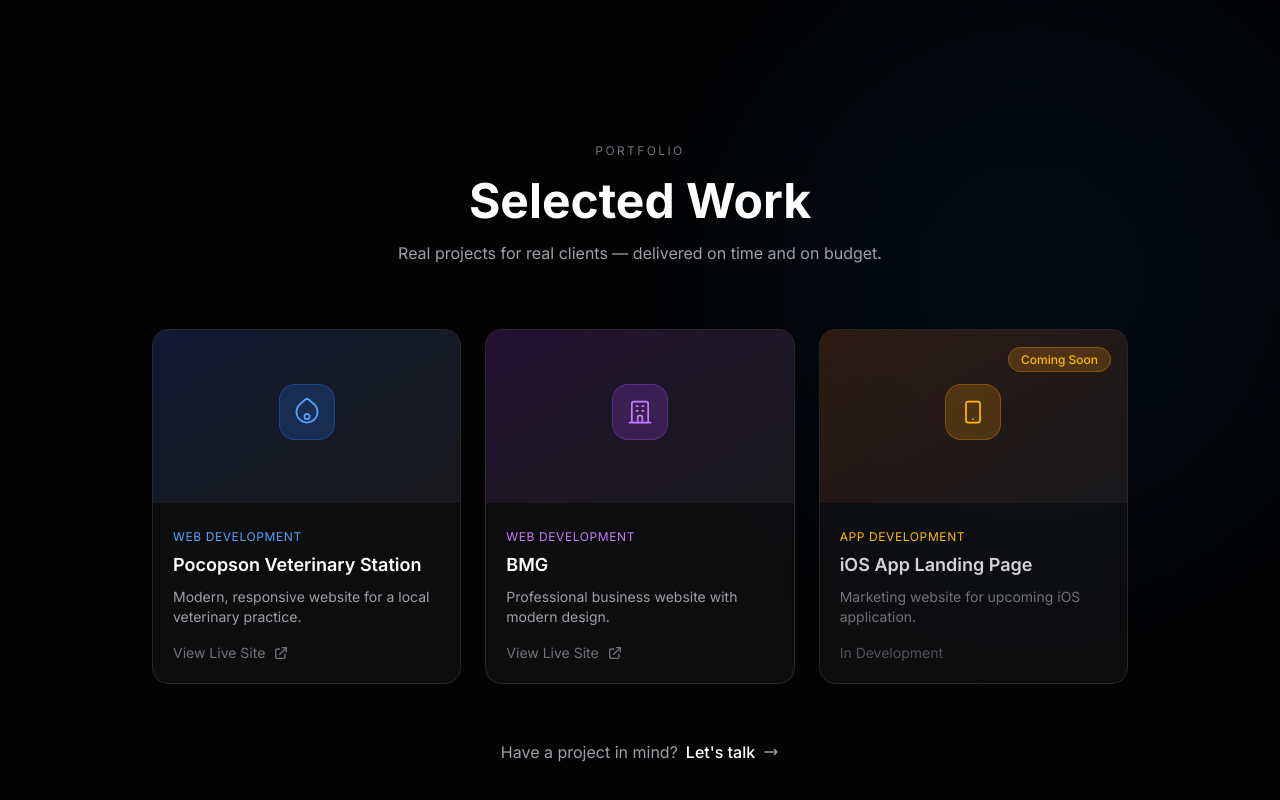
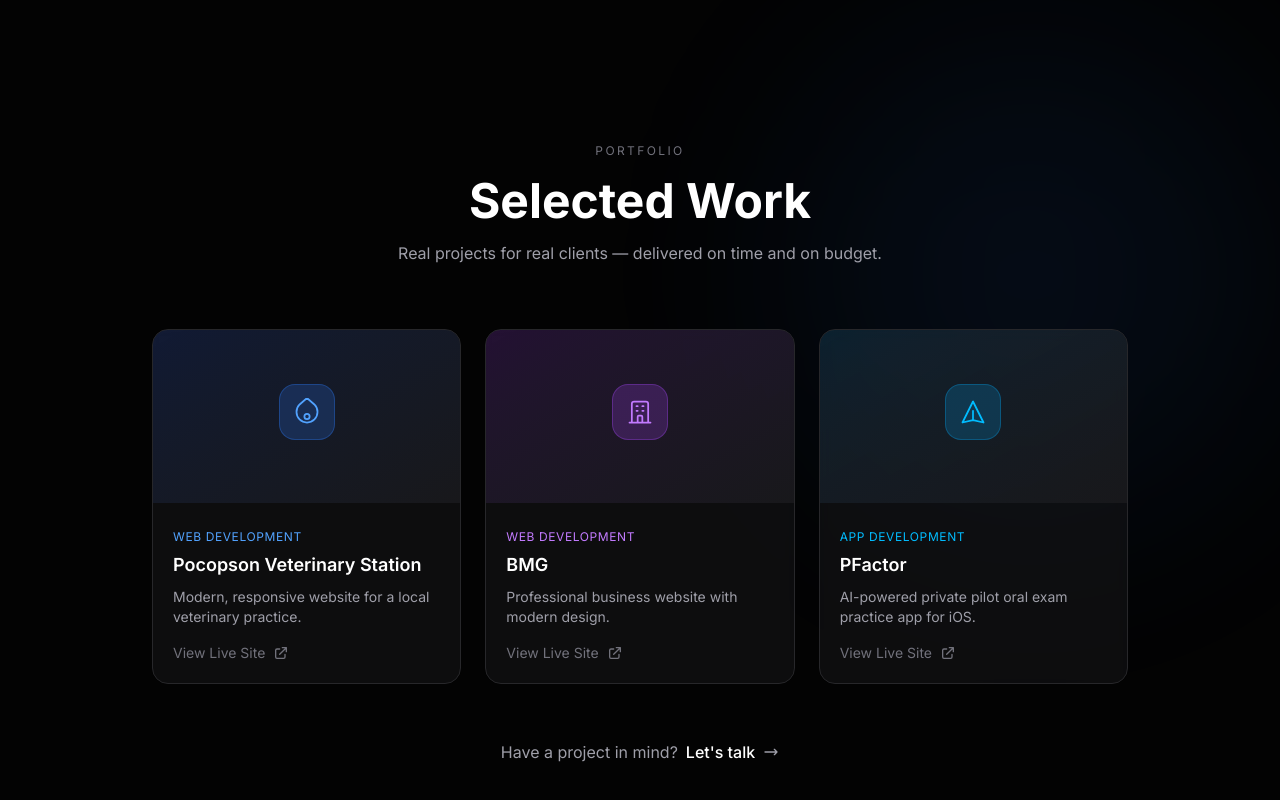
Before and after one commit to luccadimario/dimariodev, a Next.js app: page / in a window 1280 px wide. Shown: the part 1528-2328 px from the top of the page. Built offline with nearby package versions, Linux system fonts and the light colour scheme.

Commit message:
updated for pfactor

```diff
--- a/app/page.tsx
+++ b/app/page.tsx
@@ -193,10 +193,7 @@ export default function Home() {
                     style={{ animationDelay: "1s" }}
                 />
                 <div className="absolute top-[60%] right-[10%] w-3 h-3 bg-amber-500 rounded-full animate-pulse-glow" />
-                <div
-                    className="absolute top-[40%] left-[25%] w-2 h-2 bg-blue-400 rounded-full animate-pulse-glow"
-                    style={{ animationDelay: "1.5s" }}
-                />
+
                 <div
                     className="absolute bottom-[35%] left-[10%] w-2 h-2 bg-purple-400 rounded-full animate-pulse-glow"
                     style={{ animationDelay: "3s" }}
@@ -590,18 +587,19 @@ export default function Home() {
                             </div>
                         </a>
 
-                        {/* Project 3 - iOS App Website (Coming Soon) */}
-                        <div className="group bg-zinc-900/50 backdrop-blur-sm border border-zinc-800 rounded-2xl overflow-hidden relative">
-                            <div className="absolute top-4 right-4 z-10">
-                                <span className="text-xs font-medium bg-amber-500/20 text-amber-400 px-3 py-1 rounded-full border border-amber-500/30">
-                                    Coming Soon
-                                </span>
-                            </div>
-                            <div className="aspect-video bg-gradient-to-br from-amber-900/30 to-zinc-900 flex items-center justify-center relative overflow-hidden">
+                        {/* Project 3 - PFactor */}
+                        <a
+                            href="https://pfactor.app"
+                            target="_blank"
+                            rel="noopener noreferrer"
+                            className="group bg-zinc-900/50 backdrop-blur-sm border border-zinc-800 rounded-2xl overflow-hidden hover:border-sky-500/40 transition-all duration-500 hover:-translate-y-2 hover:shadow-xl hover:shadow-sky-500/10"
+                        >
+                            <div className="aspect-video bg-gradient-to-br from-sky-900/30 to-zinc-900 flex items-center justify-center relative overflow-hidden">
+                                <div className="absolute inset-0 bg-gradient-to-br from-sky-500/0 to-blue-500/0 group-hover:from-sky-500/10 group-hover:to-blue-500/10 transition-all duration-500" />
                                 <div className="text-center relative z-10">
-                                    <div className="w-14 h-14 mx-auto bg-amber-500/20 border border-amber-500/30 rounded-2xl flex items-center justify-center mb-2">
+                                    <div className="w-14 h-14 mx-auto bg-sky-500/20 border border-sky-500/30 rounded-2xl flex items-center justify-center mb-2 group-hover:scale-110 transition-all duration-300">
                                         <svg
-                                            className="w-7 h-7 text-amber-400"
+                                            className="w-7 h-7 text-sky-400"
                                             fill="none"
                                             stroke="currentColor"
                                             viewBox="0 0 24 24"
@@ -610,28 +608,41 @@ export default function Home() {
                                                 strokeLinecap="round"
                                                 strokeLinejoin="round"
                                                 strokeWidth={1.5}
-                                                d="M12 18h.01M8 21h8a2 2 0 002-2V5a2 2 0 00-2-2H8a2 2 0 00-2 2v14a2 2 0 002 2z"
+                                                d="M12 19l9 2-9-18-9 18 9-2zm0 0v-8"
                                             />
                                         </svg>
                                     </div>
                                 </div>
                             </div>
                             <div className="p-5">
-                                <span className="text-xs text-amber-400 uppercase tracking-wider">
+                                <span className="text-xs text-sky-400 uppercase tracking-wider">
                                     App Development
                                 </span>
-                                <h3 className="text-lg font-semibold mt-1 text-zinc-300">
-                                    iOS App Landing Page
+                                <h3 className="text-lg font-semibold mt-1 group-hover:text-sky-400 transition-colors">
+                                    PFactor
                                 </h3>
-                                <p className="text-zinc-500 text-sm mt-2">
-                                    Marketing website for upcoming iOS
-                                    application.
+                                <p className="text-zinc-400 text-sm mt-2">
+                                    AI-powered private pilot oral exam practice
+                                    app for iOS.
                                 </p>
-                                <div className="flex items-center gap-2 mt-4 text-sm text-zinc-600">
-                                    <span>In Development</span>
+                                <div className="flex items-center gap-2 mt-4 text-sm text-zinc-500 group-hover:text-sky-400 transition-colors">
+                                    <span>View Live Site</span>
+                                    <svg
+                                        className="w-4 h-4 group-hover:translate-x-1 transition-transform"
+                                        fill="none"
+                                        stroke="currentColor"
+                                        viewBox="0 0 24 24"
+                                    >
+                                        <path
+                                            strokeLinecap="round"
+                                            strokeLinejoin="round"
+                                            strokeWidth={2}
+                                            d="M10 6H6a2 2 0 00-2 2v10a2 2 0 002 2h10a2 2 0 002-2v-4M14 4h6m0 0v6m0-6L10 14"
+                                        />
+                                    </svg>
                                 </div>
                             </div>
-                        </div>
+                        </a>
                     </div>
 
                     <div className="text-center mt-14">
```
